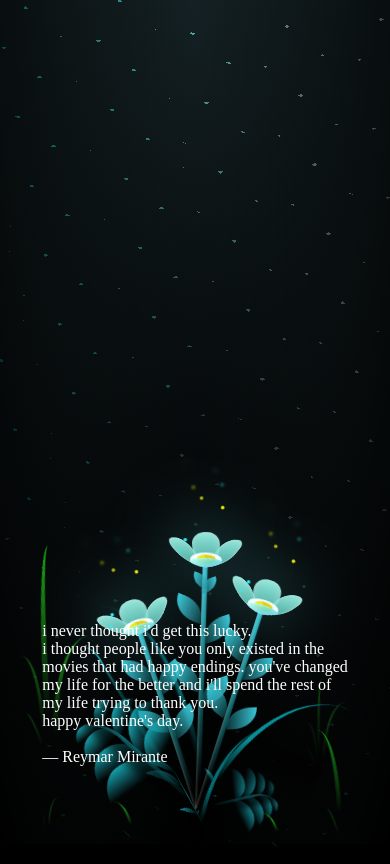
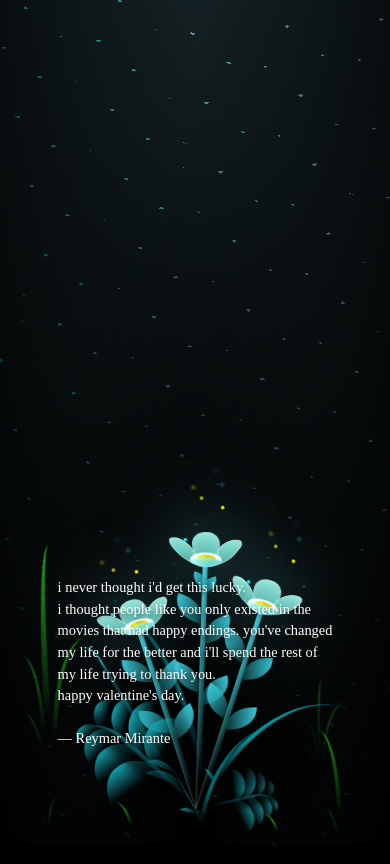
Before and after one commit to transcenddev/valentines-kineme, a plain HTML site: page flowers.html in a window 390 px wide. Drawn offline with Linux system fonts and the light colour scheme.

Commit message:
Revise the message

```diff
--- a/styles/flowers.css
+++ b/styles/flowers.css
@@ -18,9 +18,15 @@ body {
   background-color: var(--dark-color);
   overflow: hidden;
   perspective: 1000px;
+
+  font-family: 'Times New Roman', Times, serif;
+  font-size: 1rem;
+  line-height: 1.5;
+  text-shadow: 2px 3px 5px rgba(0, 0, 0, 0.5);
 }
 
 .message {
+  padding: 1rem;
   font-size: 1rem;
   color: #fff;
   position: absolute;
@@ -30,6 +36,12 @@ body {
   --fl-speed: 0.8s;
 }
 
+@media (max-width: 768px) {
+  .message {
+    font-size: 0.9rem;
+  }
+
+}
 
 
 .night {
```
